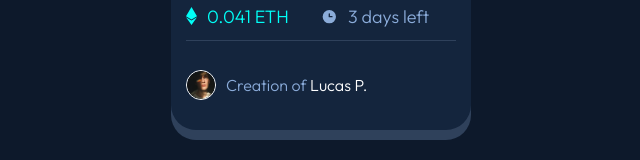
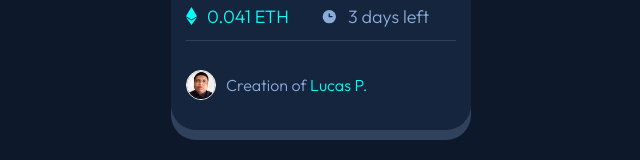
Before and after one commit to hash-luk/nftcard-challenge, a plain HTML site: page index.html in a window 1280 px wide. In both pictures the pointer is over the link 657 px from the left and 604 px from the top of the page. Shown: the part 520-680 px from the top of the page, without its empty margins (319-959 px from the left). Drawn offline with Linux system fonts and the light colour scheme.

Commit message:
Finished Styles

```diff
--- a/index.html
+++ b/index.html
@@ -41,7 +41,7 @@
       </div>
       <div class="line"></div>
       <div id="credits">
-        <img src="./images/image-avatar.png" alt="Avatar" />
+        <img src="./images/profile-picture.jfif" alt="Avatar" />
         <p>
           Creation of <a href="https://www.github.com/hash-luk">Lucas P.</a>
         </p>
--- a/styles.css
+++ b/styles.css
@@ -26,6 +26,11 @@ a {
     color: white;
     text-decoration: none;
     font-weight: 300;
+    transition: all ease;
+}
+
+a:hover {
+    color: var(--cyan);
 }
 
 h3 {
@@ -171,6 +176,7 @@ body {
 
     .hoverEffect:hover {
         opacity: 1;
+        cursor: pointer;
     }
 
     .imageStyles {
```
Also changed, not shown: images/profile-picture.jfif (added), 1 other file.
